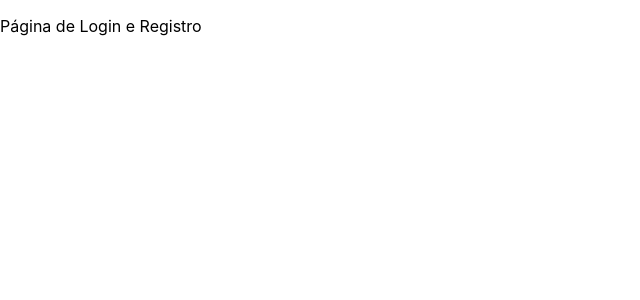
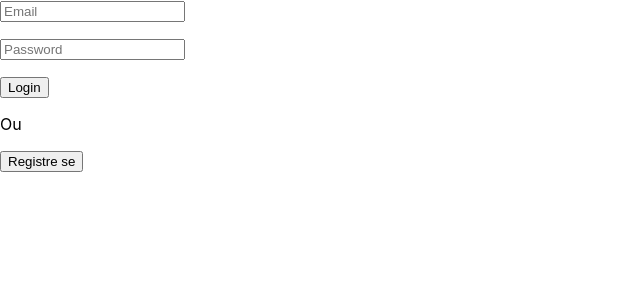
Before and after one commit to HerliKhoury/customer_portifolio_CLIENT, a React (Create React App) app: page / in a window 1280 px wide. Shown: the top 300 px of the page, without its empty margins (0-640 px from the left). Built offline with nearby package versions, Linux system fonts and the light colour scheme.

Commit message:
feat: forms structure

```diff
--- a/package.json
+++ b/package.json
@@ -3,6 +3,7 @@
   "version": "0.1.0",
   "private": true,
   "dependencies": {
+    "@hookform/resolvers": "^3.2.0",
     "@testing-library/jest-dom": "^5.17.0",
     "@testing-library/react": "^13.4.0",
     "@testing-library/user-event": "^13.5.0",
@@ -14,6 +15,7 @@
     "@types/yup": "^0.32.0",
     "react": "^18.2.0",
     "react-dom": "^18.2.0",
+    "react-hook-form": "^7.45.4",
     "react-router-dom": "^6.14.2",
     "react-scripts": "5.0.1",
     "typescript": "^4.9.5",
--- /dev/null
+++ b/src/Components/Forms/LoginForm/LoginForm.component.tsx
@@ -0,0 +1,27 @@
+import { yupResolver } from "@hookform/resolvers/yup";
+import { useForm } from "react-hook-form";
+import { LoginSchema } from "../../../Schemas/LoginForm.schema";
+import { Login } from "../../../Interfaces/Login.interfaces";
+
+export function LoginForm(){
+
+    const {register, handleSubmit, formState: {errors}} = useForm({
+        resolver: yupResolver(LoginSchema)
+    });
+
+    function onSubmitFunction(data: Login){
+        console.log(data);
+    }
+
+    return (
+        <>
+            <form onSubmit={handleSubmit(onSubmitFunction)}>
+            <input placeholder="Email" {...register("email")}/>
+            <p>{errors.email?.message}</p>
+            <input placeholder="Password" {...register("password")}/>
+            <p>{errors.password?.message}</p>
+            <button type="submit">Login</button>
+            </form>
+        </>
+    );
+}
--- /dev/null
+++ b/src/Components/Forms/RegisterForm/RegisterForm.component.tsx
@@ -0,0 +1,33 @@
+import { yupResolver } from "@hookform/resolvers/yup";
+import { useForm } from "react-hook-form";
+import { RegisterSchema } from "../../../Schemas/RegisterForm.schema";
+import { Register } from "../../../Interfaces/Register.interfaces";
+
+export function RegisterForm(){
+
+    const {register, handleSubmit, formState: {errors}} = useForm({
+        resolver: yupResolver(RegisterSchema)
+    });
+
+    function onSubmitFunction(data: Register){
+        console.log(data);
+    }
+
+    return (
+        <>
+            <form onSubmit={handleSubmit(onSubmitFunction)}>
+            <input placeholder="Nome" {...register("full_name")}/>
+            <p>{errors.full_name?.message}</p>
+            <input placeholder="Email" {...register("email")}/>
+            <p>{errors.email?.message}</p>
+            <input placeholder="Senha" {...register("password")}/>
+            <p>{errors.password?.message}</p>
+            <input placeholder="Confirme sua Senha" {...register("rewrittenPassword")}/>
+            <p>{errors.rewrittenPassword?.message}</p>
+            <input placeholder="Telefone" {...register("phone_number")}/>
+            <p>{errors.phone_number?.message}</p>
+            <button type="submit">Registrar Contato</button>
+            </form>
+        </>
+    );
+}
--- /dev/null
+++ b/src/Interfaces/Customer.interfaces.ts
@@ -0,0 +1,5 @@
+export interface Customer {
+    full_name: string,
+    email: string,
+    phone_number: string
+}
--- /dev/null
+++ b/src/Interfaces/Login.interfaces.ts
@@ -0,0 +1,4 @@
+export interface Login {
+    email: string,
+    password: string
+}
--- a/src/Pages/LoginRegister/LoginRegister.tsx
+++ b/src/Pages/LoginRegister/LoginRegister.tsx
@@ -1,9 +1,24 @@
+import { useState } from "react";
+import { LoginForm } from "../../Components/Forms/LoginForm/LoginForm.component";
+import { RegisterForm } from "../../Components/Forms/RegisterForm/RegisterForm.component";
 
 export function LoginRegister(){
+    const [flagState, setFlagState] = useState(false);
+
 
     return(
         <>
-            <p>Página de Login e Registro</p>
+        {flagState ?
+        <>
+        <RegisterForm/>
+        <button onClick={() => {setFlagState(!flagState)}}>Login</button>
+        </>
+        :
+        <>
+        <LoginForm/>
+        <p>Ou</p>
+        <button onClick={() => {setFlagState(!flagState)}}>Registre se</button>
+        </>}
         </>
     )
 };
--- a/src/Schemas/CustomerForm.schema.ts
+++ b/src/Schemas/CustomerForm.schema.ts
@@ -1,6 +1,6 @@
 import * as yup from "yup";
 
-const CustomerSchema = yup.object().shape({
+export const CustomerSchema = yup.object().shape({
     full_name: yup.string().required("Nome é obrigatório!"),
     email: yup.string().required("E-mail obrigatório!").email("E-mail inválido!"),
     phone_number: yup.string().required("Número de telefone obrigatório!").test('valid-phone', 'Número de telefone inválido!', function(value) {
--- a/src/Schemas/LoginForm.schema.ts
+++ b/src/Schemas/LoginForm.schema.ts
@@ -1,6 +1,6 @@
 import * as yup from "yup";
 
-const LoginSchema = yup.object().shape({
+export const LoginSchema = yup.object().shape({
     email: yup.string().required("E-mail obrigatório!").email("E-mail inválido!"),
     password: yup.string().required("Password obrigatório!")
 });
--- a/src/Schemas/RegisterForm.schema.ts
+++ b/src/Schemas/RegisterForm.schema.ts
@@ -1,9 +1,19 @@
 import * as yup from "yup";
 
-const RegisterSchema = yup.object().shape({
+export const RegisterSchema = yup.object().shape({
     full_name: yup.string().required("Nome é obrigatório!"),
     email: yup.string().required("E-mail obrigatório!").email("E-mail inválido!"),
     password: yup.string().required("Password obrigatório!"),
-    rewrittenPassword: yup.string().required("Repitir seu Password é obrigatório!"),
-    phone_number: yup.string().required("Número de telefone obrigatório!")/*  */
+    rewrittenPassword: yup.string().required("Repitir seu Password é obrigatório!")
+    .oneOf([yup.ref('password'), 'Passwords precisam ser iguais']),
+    phone_number: yup.string().required("Número de telefone obrigatório!").test('valid-phone', 'Número de telefone inválido!', function(value) {
+
+        const phoneRegex = /^[0-9]{10}$/;
+
+        if (value) {
+            return phoneRegex.test(value);
+        }
+
+        return true;
+    })
 });
```
Also changed, not shown: src/Components/Forms/CustomerForm/CustomerForm.component.tsx (added, +29 -0 lines), src/Interfaces/Register.interfaces.ts (added, +7 -0 lines), 1 other file (tests, documents, lock files or other folders).
